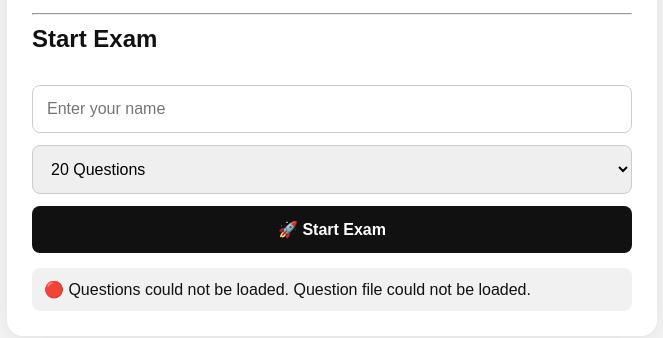
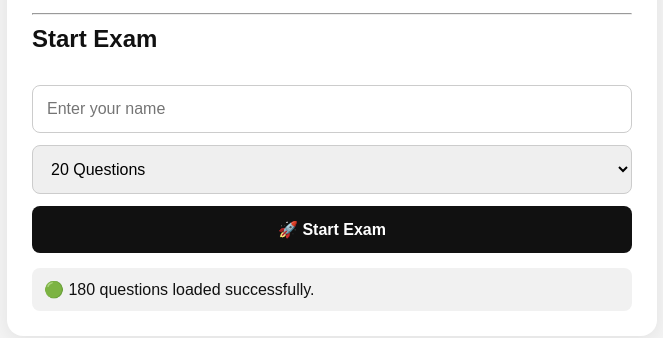
Before and after one commit to Anupmish1974/digichrome-exam-live, a website: page index.html in a window 1280 px wide. Shown: the part 150-488 px from the top of the page, without its empty margins (308-971 px from the left). Drawn offline with Linux system fonts and the light colour scheme; no server answers.

Commit message:
Update index.html

```diff
--- a/index.html
+++ b/index.html
@@ -248,7 +248,7 @@
     try {
 
       const response = await fetch(
-        "./src/questions.json"
+        "./questions.json"
       );
 
       if (!response.ok) {
```
